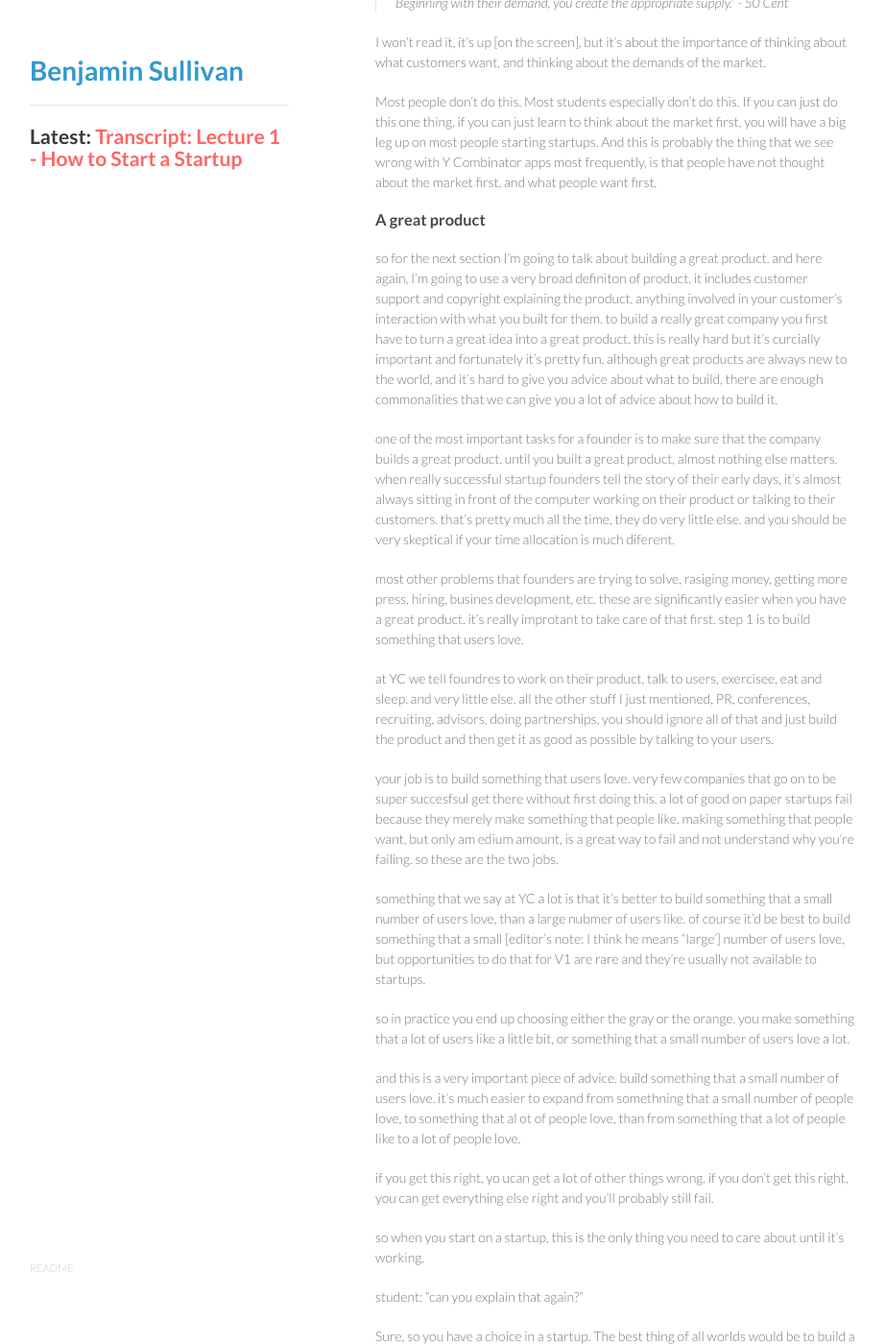
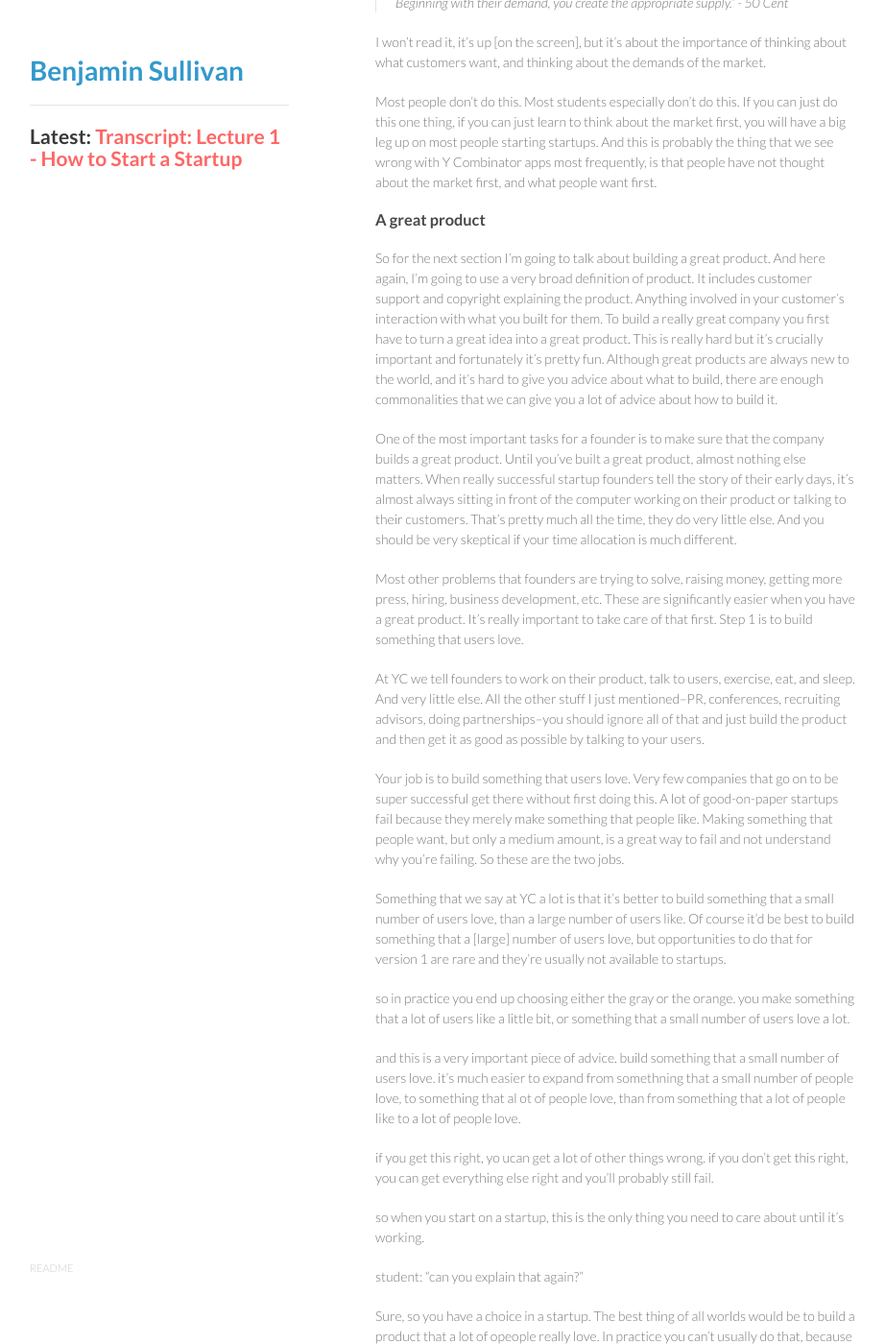
Before and after one commit to bnjs/bnjs.github.io, a Jekyll site: the page built from _posts/2014-09-25-transcript-lecture-1-how-to-start-a-startup.md, in a window 1280 px wide and 1400 px high, scrolled down 6169 px. Shown: the whole window at 96% size, without its empty margins (179-1101 px from the left). Built offline with Jekyll 4.4.1, drawn with Linux system fonts in a browser that asks for light colours; nearby versions of some CDN libraries.

Commit message:
Editing, 75%

```diff
--- a/_posts/2014-09-25-transcript-lecture-1-how-to-start-a-startup.md
+++ b/_posts/2014-09-25-transcript-lecture-1-how-to-start-a-startup.md
@@ -196,33 +196,34 @@ And this is probably the thing that we see wrong with Y Combinator apps most fre
 
 ### A great product
 
-so for the next section I'm going to talk about building a great product.
-and here again, I'm going to use a very broad definiton of product.
-it includes customer support and copyright explaining the product.
-anything involved in your customer's interaction with what you built for them.
-to build a really great company you first have to turn a great idea into a great product.
-this is really hard but it's curcially important and fortunately it's pretty fun.
-although great products are always new to the world, and it's hard to give you advice about what to build, there are enough commonalities that we can give you a lot of advice about how to build it.
+So for the next section I'm going to talk about building a great product.
+And here again, I'm going to use a very broad definition of product.
+It includes customer support and copyright explaining the product.
+Anything involved in your customer's interaction with what you built for them.
+To build a really great company you first have to turn a great idea into a great product.
+This is really hard but it's crucially important and fortunately it's pretty fun.
+Although great products are always new to the world, and it's hard to give you advice about what to build, there are enough commonalities that we can give you a lot of advice about how to build it.
 
-one of the most important tasks for a founder is to make sure that the company builds a great product.
-until you built a great product, almost nothing else matters.
-when really successful startup founders tell the story of their early days, it's almost always sitting in front of the computer working on their product or talking to their customers.
-that's pretty much all the time, they do very little else.
-and you should be very skeptical if your time allocation is much diferent.
+One of the most important tasks for a founder is to make sure that the company builds a great product.
+Until you've built a great product, almost nothing else matters.
+When really successful startup founders tell the story of their early days, it's almost always sitting in front of the computer working on their product or talking to their customers.
+That's pretty much all the time, they do very little else.
+And you should be very skeptical if your time allocation is much different.
 
-most other problems that founders are trying to solve, rasiging money, getting more press, hiring, busines development, etc. these are significantly easier when you have a great product.
-it's really improtant to take care of that first.
-step 1 is to build something that users love.
+Most other problems that founders are trying to solve, raising money, getting more press, hiring, business development, etc. These are significantly easier when you have a great product.
+It's really important to take care of that first.
+Step 1 is to build something that users love.
 
-at YC we tell foundres to work on their product, talk to users, exercisee, eat and sleep. and very little else.
-all the other stuff I just mentioned, PR, conferences, recruiting, advisors, doing partnerships, you should ignore all of that and just build the product and then get it as good as possible by talking to your users.
+At YC we tell founders to work on their product, talk to users, exercise, eat, and sleep. And very little else.
+All the other stuff I just mentioned--PR, conferences, recruiting advisors, doing partnerships--you should ignore all of that and just build the product and then get it as good as possible by talking to your users.
 
-your job is to build something that users love. very few companies that go on to be super succesfsul get there without first doing this.
-a lot of good on paper startups fail because they merely make something that people like. making something that people want, but only am edium amount, is a great way to fail and not understand why you're failing.
-so these are the two jobs.
+Your job is to build something that users love. Very few companies that go on to be super successful get there without first doing this.
+A lot of good-on-paper startups fail because they merely make something that people like. Making something that people want, but only a medium amount, is a great way to fail and not understand why you're failing.
+So these are the two jobs.
 
-something that we say at YC a lot is that it's better to build something that a small number of users love, than a large nubmer of users like.
-of course it'd be best to build something that a small [editor's note: I think he means "large'] number of users love, but opportunities to do that for V1 are rare and they're usually not available to startups.
+Something that we say at YC a lot is that it's better to build something that a small number of users love, than a large number of users like.
+Of course it'd be best to build something that a [large] number of users love, but opportunities to do that for version 1 are rare and they're usually not available to startups.
+
 
 so in practice you end up choosing either the gray or the orange. you make something that a lot of users like a little bit, or something that a small number of users love a lot.
 
```
